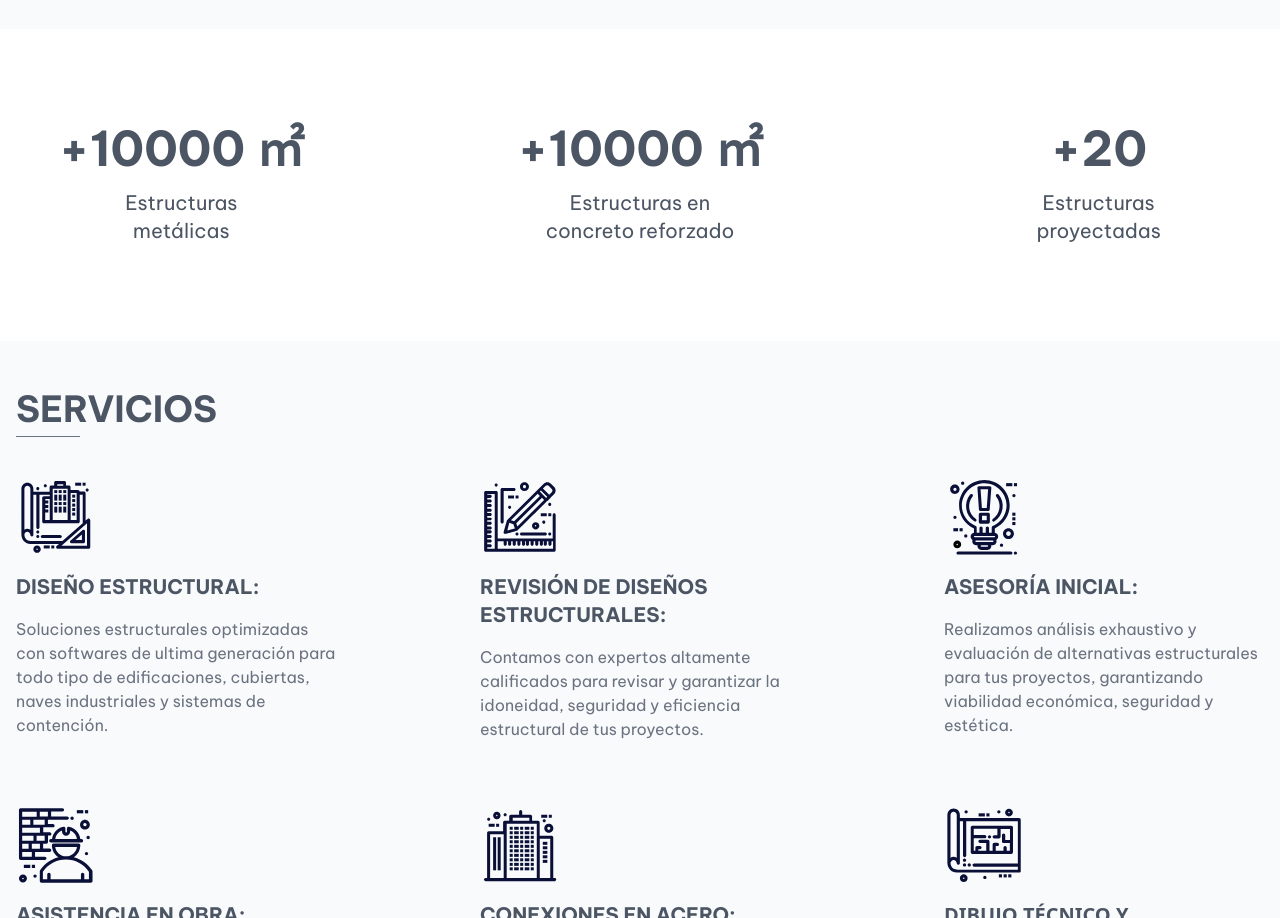
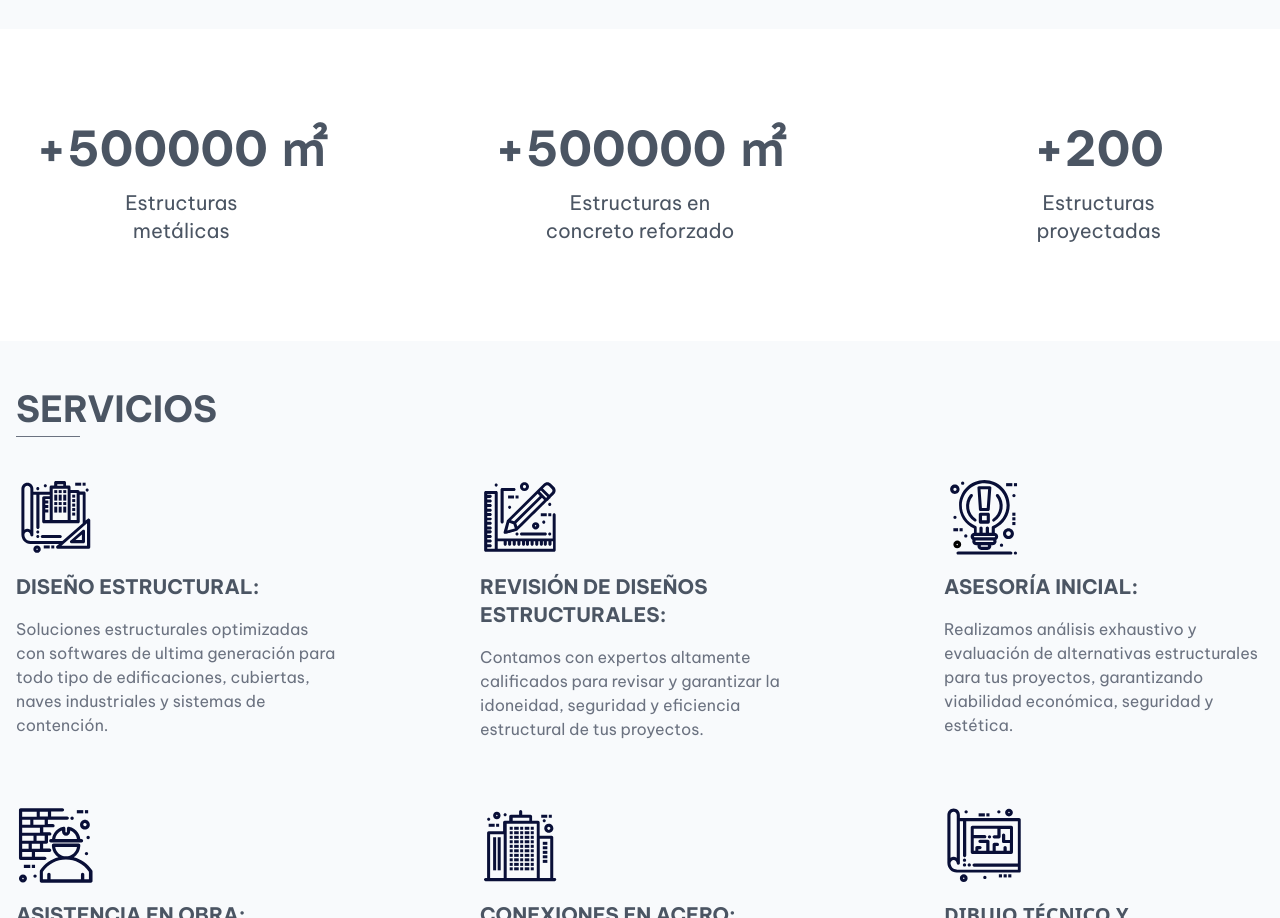
Before and after one commit to JuanMario27/JuanMario27.github.io, an Astro site: page / in a window 1280 px wide. Shown: the part 1455-2373 px from the top of the page. Built offline with nearby package versions, Linux system fonts and the light colour scheme; Astro itself is replaced by a stand-in of ours.

Commit message:
Actualizacion de variables del contador

```diff
--- a/src/components/counting.astro
+++ b/src/components/counting.astro
@@ -1,9 +1,14 @@
+---
+import {M2_ESTRUCTURA_METALICA, M2_ESTRUCTURA_CONCRETO_REFORZADO, ESTRUCTURAS_PROYECTADAS} from '../constants';
+---
+
 <section
   class="overflow-hidden bg-no-repeat bg-cover bg-image bg-center bg-white" id="counting">
   <div class="container mx-auto grid grid-cols-1 md:grid-cols-3 gap-24 py-24">
     <div class="flex flex-col justify-center items-center">
       <span class="font-vietnam_pro text-gray-600 text-5xl font-extrabold mb-4">
-        <span class="num" data-val="10000">0</span>&nbsp;&#13217;</span
+
+        <span class="num" data-val={M2_ESTRUCTURA_METALICA}>0</span>&nbsp;&#13217;</span
       >
       <span class="font-vietnam_pro text-xl text-center text-gray-600"
         >Estructuras<br />metálicas</span
@@ -11,7 +16,7 @@
     </div>
     <div class="flex flex-col justify-center items-center">
       <span class="font-vietnam_pro text-gray-600 text-5xl font-extrabold mb-4">
-        <span class="num" data-val="10000">0</span>&nbsp;&#13217;</span
+        <span class="num" data-val={M2_ESTRUCTURA_CONCRETO_REFORZADO}>0</span>&nbsp;&#13217;</span
       >
       <span class="font-vietnam_pro text-xl text-center text-gray-600"
         >Estructuras en <br />concreto reforzado</span
@@ -19,7 +24,7 @@
     </div>
     <div class="flex flex-col justify-center items-center">
       <span class="font-vietnam_pro text-gray-600 text-5xl font-extrabold mb-4">
-        <span class="num" data-val="20">0</span></span
+        <span class="num" data-val={ESTRUCTURAS_PROYECTADAS}>0</span></span
       >
       <span class="font-vietnam_pro text-xl text-center text-gray-600"
         >Estructuras<br />proyectadas</span
--- a/src/constants.ts
+++ b/src/constants.ts
@@ -5,3 +5,6 @@ export const SITE_TITLE = 'intest | integrando estructuras';
 export const SITE_DESCRIPTION =
   'Trabajamos en el desarrollo de estructuras económicas, seguras y funcionales, nuestra comunicación cercana con los clientes impulsa proyectos de alto valor técnico y eficiencia garantizada.';
 export const SITE_PHONE = '+573194449408';
+export const M2_ESTRUCTURA_METALICA = "500000"
+export const M2_ESTRUCTURA_CONCRETO_REFORZADO = "500000"
+export const ESTRUCTURAS_PROYECTADAS = "200"
```
